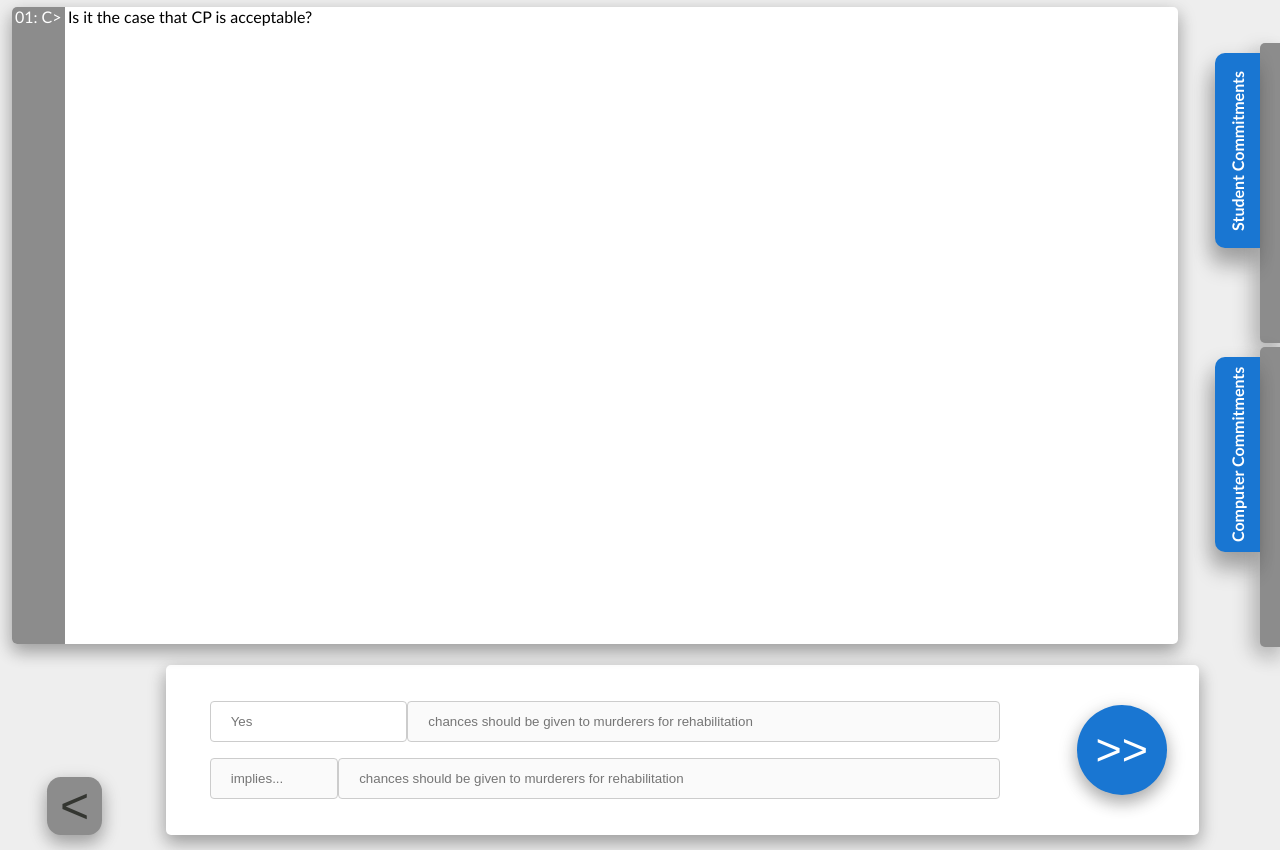
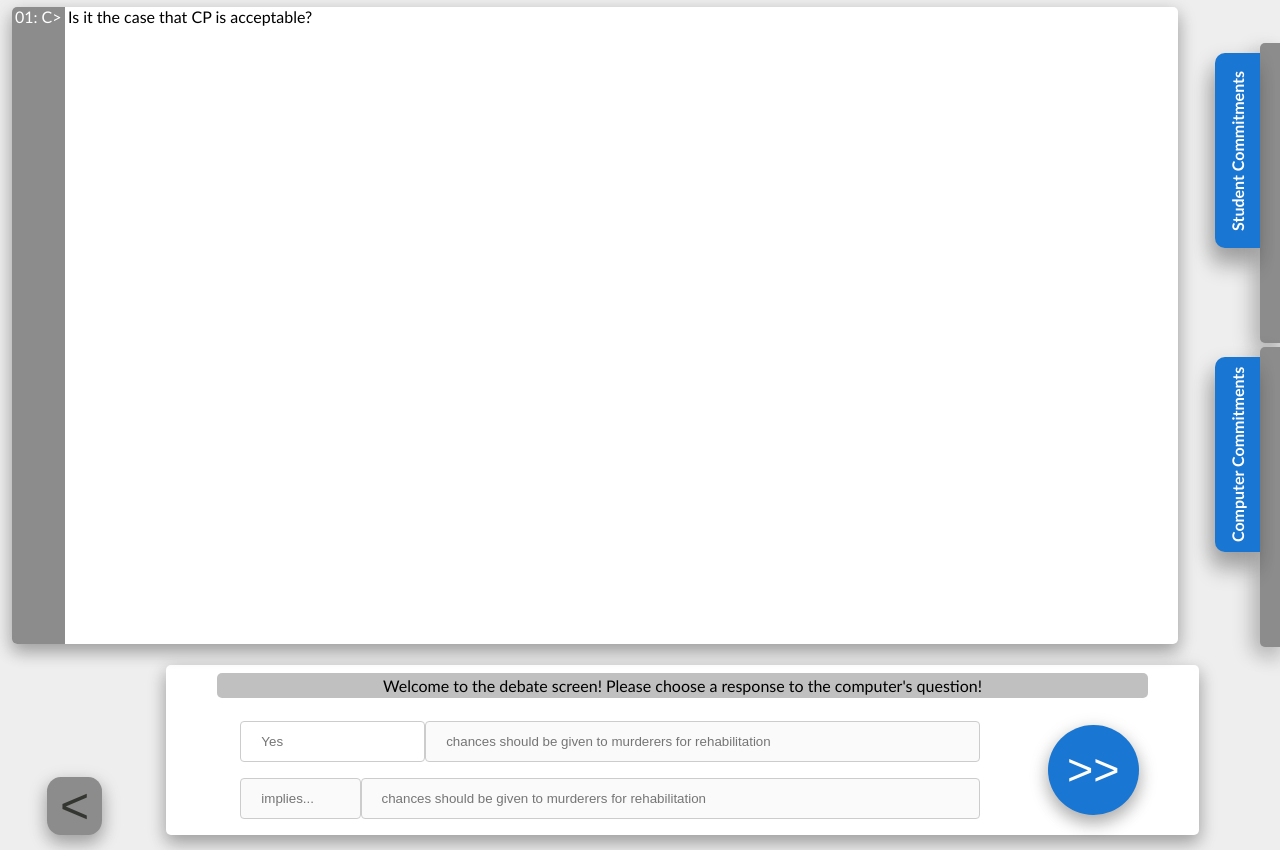
Before and after one commit to dji501/HumanComputerDebate, a React app: page / in a window 1280 px wide. Both pictures are taken after a click on the button "Start!". Built offline with nearby package versions, Linux system fonts and the light colour scheme.

Commit message:
Add guidance bar to input to inform user of what to do #33

```diff
--- a/src/scripts/debatingSystemInterface.js
+++ b/src/scripts/debatingSystemInterface.js
@@ -1,4 +1,5 @@
 import { DialogueManager } from "./dialogueManager";
+import { GuidanceBar } from "./guidancebar";
 
 import React from "react";
 
@@ -7,11 +8,12 @@ export class DebatingSystemInterface extends React.Component{
         super(props);
         this._dialogueManager = new DialogueManager(this);
         this.state = {
-            debateLog: null,
-            moveTypes: [],
-            moveContents: [],
-            implies: false,
+            debateLog: null, //Array of strings representing moves
+            moveTypes: [],  //Available move types to choose from
+            moveContents: [],  //Available move contents to choose from
+            implies: false,  //If the move is a rule or not
             disableUneededInputs: true,
+            dialogueState: 0,  //Current state, corresponds to a string in guidancebar.js,
 
             selectedType: "Yes",
             selectedAntecedent: null,
@@ -63,12 +65,45 @@ export class DebatingSystemInterface extends React.Component{
             selectedAntecedentString: this.state.moveContentsStrings[0],
             selectedConsequentString: this.state.moveContentsStrings[0],
         });
+
+        if (this._dialogueManager._gameEnd === true) {
+            this.updateDialogueState(99);
+        } else if (this._dialogueManager._dialogueHistory.length >= 2){
+            if (this._dialogueManager.moveTypes[0] === "Yes" || this._dialogueManager.moveTypes[0] === "Because...") {
+                this.updateDialogueState(1);
+            } else {
+                this.updateDialogueState(2);
+            }
+        }
     }
 
     updateDisableUneededInputs(boolean) {
         this.setState({
             disableUneededInputs: boolean,
         });
+    }
+
+    updateDialogueState(stateNumber) {
+        this.setState({
+            dialogueState: stateNumber,
+        });
+    }
+
+    getDialogueState(selectedMoveType) {
+        if (this._dialogueManager._gameEnd === false) {
+            if (selectedMoveType === "I think...") {
+                return 3;
+            } else if (selectedMoveType === "Is it the case that..?") {
+                return 4;
+            } else if (selectedMoveType === "Why is it the case that..?") {
+                return 5;
+            } else if (selectedMoveType === "I don't think...") {
+                return 6;
+            } else if (selectedMoveType === "Please resolve...") {
+                return 7;
+            }
+        }
+        return this.state.dialogueState;
     }
 
     inputIsValid() {
@@ -113,7 +148,8 @@ export class DebatingSystemInterface extends React.Component{
     }
 
     handleMoveTypeChange(event) {
-        this.setState({selectedType: event.target.value});
+        this.setState({selectedType: event.target.value,
+                       dialogueState: this.getDialogueState(event.target.value)});
     }
 
     handleMoveAntecedentChange(event) {
@@ -251,6 +287,8 @@ export class DebatingSystemInterface extends React.Component{
                             </div>
                         </div>
                         <div className="userinput__inset">
+                            <GuidanceBar state={this.state.dialogueState} key={this.state.dialogueState}/>
+                            <div className="userinput__submissionarea">
                                 <div className="userinput__inputarea">
                                     <div className="userinput__inputarea__inputs">
                                         <div className="userinput__movetype">
@@ -274,6 +312,7 @@ export class DebatingSystemInterface extends React.Component{
                                                 disabled={!this.inputIsValid()}>
                                                 {">>"}
                                         </button>
+                                    </div>
                                 </div>
                             </div>
                         </div>
--- /dev/null
+++ b/src/scripts/guidancebar.js
@@ -0,0 +1,38 @@
+import React from "react";
+
+export class GuidanceBar extends React.Component {
+    constructor(props) {
+        super(props);
+    }
+
+    getTextFromState() {
+        switch(this.props.state) {
+            case 0:
+                return "Welcome to the debate screen! Please choose a response to the computer's question!";
+            case 1:
+                return "Please choose a response to the computer's question";
+            case 2:
+                return "Choose how you want to start your move";
+            case 3:
+                return "Next, select the content you want your move to contain and press the enter button";
+            case 4:
+                return "Next, choose the statement you want to question the computer on";
+            case 5:
+                return "Next, select a commitment from the computer's commitment tab that you wish to question";
+            case 6:
+                return "Select a commitment from your commitment store that you wish to remove";
+            case 7:
+                return "Select two or three conflicting commitments from the computer's commitment tab that you want it to resolve";
+            case 99:
+                return "The debate is over as somebody has changed or given up their view";
+        }
+    }
+
+    render() {
+        return (
+            <div className="userinput__guidancearea">
+                {this.getTextFromState()}
+            </div>
+        );
+    }
+}
--- a/src/styles/humcomdeb.css
+++ b/src/styles/humcomdeb.css
@@ -308,11 +308,31 @@ input[type=text], select {
             flex: inherit;
             display: flex;
             flex-wrap: nowrap;
+            flex-direction: column;
             justify-content: space-evenly;
             margin: auto auto;
             box-shadow: 0 8px 16px 0 rgba(0,0,0,0.2), 0 6px 20px 0 rgba(0,0,0,0.19);
             border-radius: 5px;
         }
+            .userinput__guidancearea {
+                width: 90%;
+                height: 15%;
+                margin: auto auto;
+                border-radius: 5px;
+
+                display: flex;
+                justify-content: center; /* align horizontal */
+                align-items: center;
+                background: #8c8c8c8c;
+            }
+
+            .userinput__submissionarea {
+                display: flex;
+                flex-wrap: nowrap;
+                justify-content: space-evenly;
+                margin: inherit;
+            }
+
                 .userinput__inputarea {
                     margin: inherit;
                     height: inherit;
```
Lines whose indentation alone changed are shown as unchanged.
